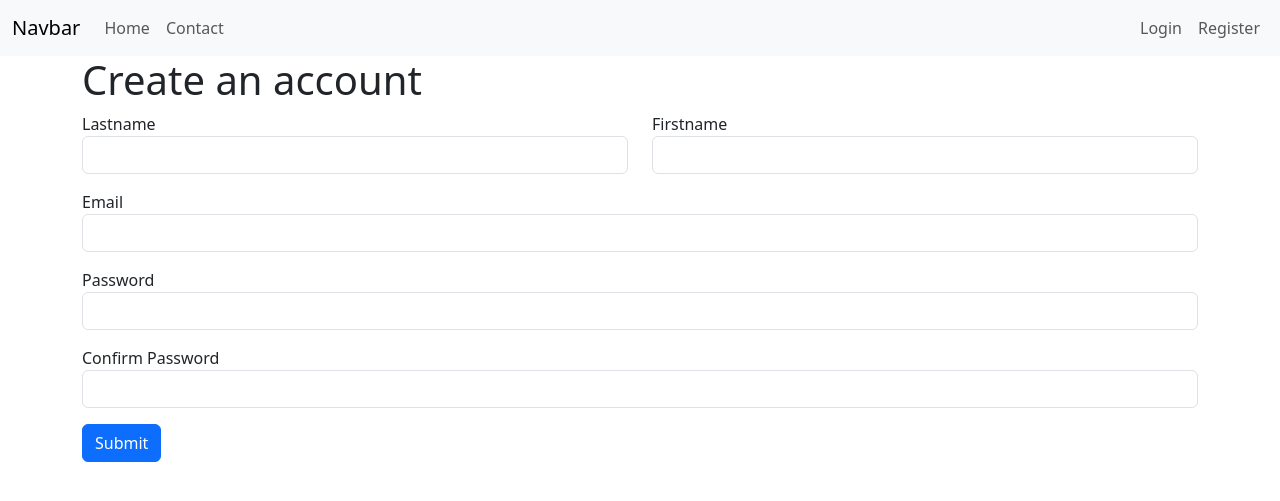
After one commit to Coughyyee/php-mvc-framework, a PHP site: page /register in a window 1280 px wide. The commit adds this page. Shown: the top 501 px of the page. Run offline with PHP 8.4, Linux system fonts and the light colour scheme.

Commit message:
Registration start.

```diff
--- /dev/null
+++ b/controllers/AuthController.php
@@ -0,0 +1,23 @@
+<?php
+
+namespace app\controllers;
+
+use app\core\Controller;
+use app\core\Request;
+
+class AuthController extends Controller
+{
+    public function login()
+    {
+        return $this->render('login');
+    }
+
+    public function register(Request $request)
+    {
+        if ($request->isPost()) {
+            return 'Handle submitted data';
+        }
+
+        return $this->render('register');
+    }
+}
--- /dev/null
+++ b/core/Controller.php
@@ -0,0 +1,11 @@
+<?php
+
+namespace app\core;
+
+class Controller
+{
+    public function render($view, $params = [])
+    {
+        return Application::$app->router->renderView($view, $params);
+    }
+}
--- a/core/Request.php
+++ b/core/Request.php
@@ -14,7 +14,36 @@ class Request
         return substr($path, 0, $position);
     }
 
-    public function getMethod() {
+    public function getBody()
+    {
+        $body = [];
+        if ($this->method() == 'get') {
+            foreach ($_GET as $key => $value) {
+                $body[$key] = filter_input(INPUT_GET, $key, FILTER_SANITIZE_SPECIAL_CHARS);
+            }
+        }
+
+        if ($this->method() == 'post') {
+            foreach ($_POST as $key => $value) {
+                $body[$key] = filter_input(INPUT_POST, $key, FILTER_SANITIZE_SPECIAL_CHARS);
+            }
+        }
+
+        return $body;
+    }
+
+    public function method()
+    {
         return strtolower($_SERVER['REQUEST_METHOD']);
     }
+
+    public function isGet()
+    {
+        return $this->method() === 'get';
+    }
+
+    public function isPost()
+    {
+        return $this->method() === 'post';
+    }
 }
--- a/core/Router.php
+++ b/core/Router.php
@@ -27,7 +27,7 @@ class Router
     public function resolve()
     {
         $path = $this->request->getPath();
-        $method = $this->request->getMethod();
+        $method = $this->request->method();
         $callback = $this->routes[$method][$path] ?? false;
         if ($callback === false) {
             $this->response->setStatusCode(404);
@@ -37,13 +37,16 @@ class Router
         if (is_string($callback)) {
             return $this->renderView($callback);
         }
-        return call_user_func($callback);
+        if (is_array($callback)) {
+            $callback[0] = new $callback[0]();
+        }
+        return call_user_func($callback, $this->request);
     }
 
-    public function renderView($view)
+    public function renderView($view, $params = [])
     {
         $layoutContent = $this->layoutContent();
-        $viewContent = $this->renderOnlyView($view);
+        $viewContent = $this->renderOnlyView($view, $params);
         return str_replace('{{content}}', $viewContent, $layoutContent);
     }
 
@@ -60,8 +63,11 @@ class Router
         return ob_get_clean(); // gets buffer and cleans it
     }
 
-    protected function renderOnlyView($view)
+    protected function renderOnlyView($view, $params)
     {
+        foreach ($params as $key => $value) {
+            $$key = $value; // creates a variable named whatever $key is with value of $value
+        }
         ob_start(); // output caching start
         include_once Application::$ROOT_DIR . "/views/$view.php";
         return ob_get_clean(); // gets buffer and cleans it
--- a/public/index.php
+++ b/public/index.php
@@ -1,14 +1,20 @@
 <?php
 
 require_once __DIR__ . '/../vendor/autoload.php';
+
+use app\controllers\AuthController;
+use app\controllers\SiteController;
 use app\core\Application;
 
 $app = new Application(dirname(__DIR__));
 
-$app->router->get('/', 'home');
-$app->router->get('/contact', 'contact');
-$app->router->post('/contact', function() {
-    return 'handling submitted data';
-});
+$app->router->get('/', [SiteController::class, 'home']);
+$app->router->get('/contact', [SiteController::class, 'contact']);
+$app->router->post('/contact', [SiteController::class, 'handleContact']);
+
+$app->router->get('/login', [AuthController::class, 'login']);
+$app->router->post('/login', [AuthController::class, 'login']);
+$app->router->get('/register', [AuthController::class, 'register']);
+$app->router->post('/register', [AuthController::class, 'register']);
 
 $app->run();
--- a/views/home.php
+++ b/views/home.php
@@ -1 +1,2 @@
 <h1>Home</h1>
+<h3>Welcome <?= $name ?></h3>
--- a/views/layouts/main.php
+++ b/views/layouts/main.php
@@ -16,10 +16,18 @@
         <div class="collapse navbar-collapse" id="navbarSupportedContent">
             <ul class="navbar-nav me-auto mb-2 mb-lg-0">
                 <li class="nav-item">
-                    <a class="nav-link active" aria-current="page" href="/">Home</a>
+                    <a class="nav-link" aria-current="page" href="/">Home</a>
                 </li>
                 <li class="nav-item">
                     <a class="nav-link" href="/contact">Contact</a>
+                </li>
+            </ul>
+            <ul class="navbar-nav ml-auto mb-2 mb-lg-0">
+                <li class="nav-item">
+                    <a class="nav-link" aria-current="page" href="/login">Login</a>
+                </li>
+                <li class="nav-item">
+                    <a class="nav-link" href="/register">Register</a>
                 </li>
             </ul>
         </div>
@@ -30,8 +38,6 @@
     {{content}}
 </div>
 
-
-
 <script src="https://cdn.jsdelivr.net/npm/bootstrap@5.3.8/dist/js/bootstrap.bundle.min.js" integrity="sha384-FKyoEForCGlyvwx9Hj09JcYn3nv7wiPVlz7YYwJrWVcXK/BmnVDxM+D2scQbITxI" crossorigin="anonymous"></script>
 </body>
 </html>
--- /dev/null
+++ b/views/register.php
@@ -0,0 +1,31 @@
+<h1>Create an account</h1>
+
+<form action="" method="post">
+    <div class="row">
+        <div class="col">
+            <div class="mb-3">
+                <label>Lastname</label>
+                <input type="text" name="lastname" class="form-control">
+            </div>
+        </div>
+        <div class="col">
+            <div class="mb-3">
+                <label>Firstname</label>
+                <input type="text" name="firstname" class="form-control">
+            </div>
+        </div>
+    </div>
+    <div class="mb-3">
+        <label>Email</label>
+        <input type="email" name="email" class="form-control">
+    </div>
+    <div class="mb-3">
+        <label>Password</label>
+        <input type="password" name="password" class="form-control">
+    </div>
+    <div class="mb-3">
+        <label>Confirm Password</label>
+        <input type="password" name="confirmPassword" class="form-control">
+    </div>
+    <button type="submit" class="btn btn-primary">Submit</button>
+</form>
```
Also changed, not shown: controllers/SiteController.php (added, +30 -0 lines), views/login.php (added, +17 -0 lines).
